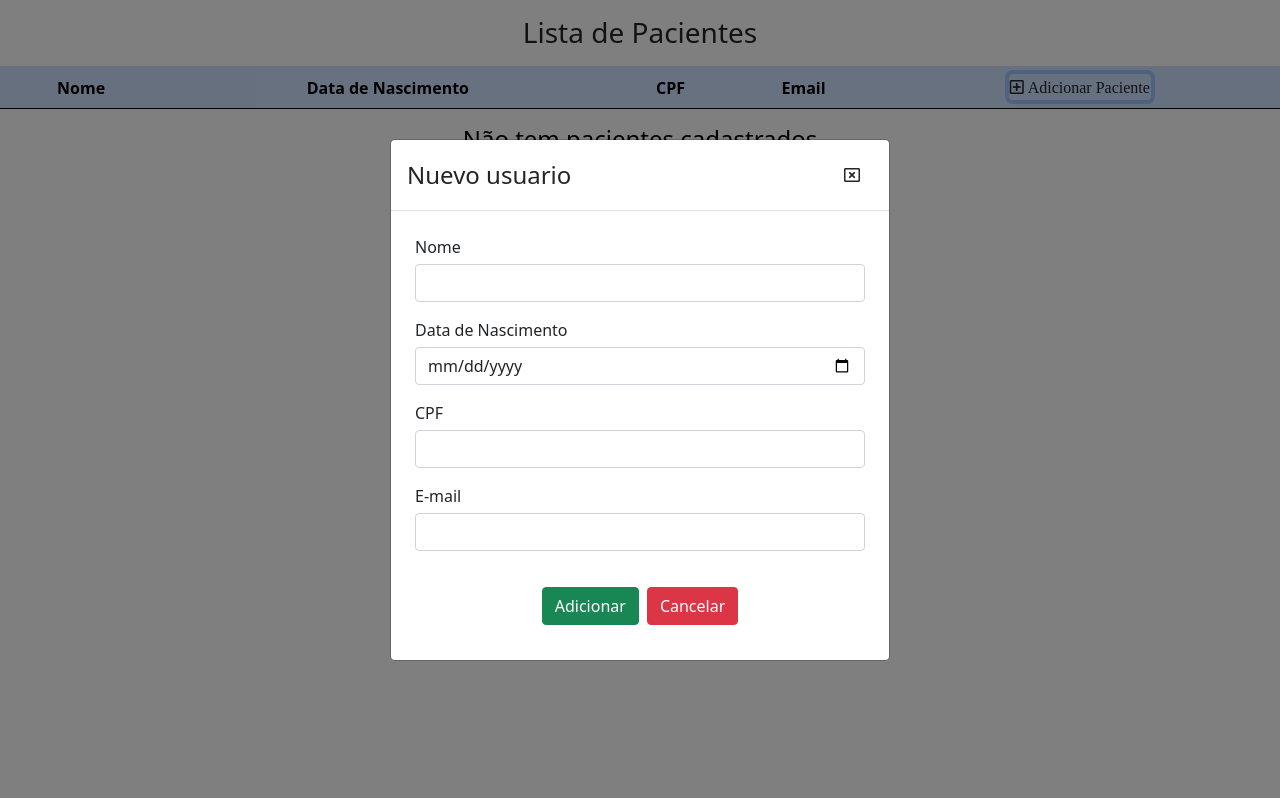
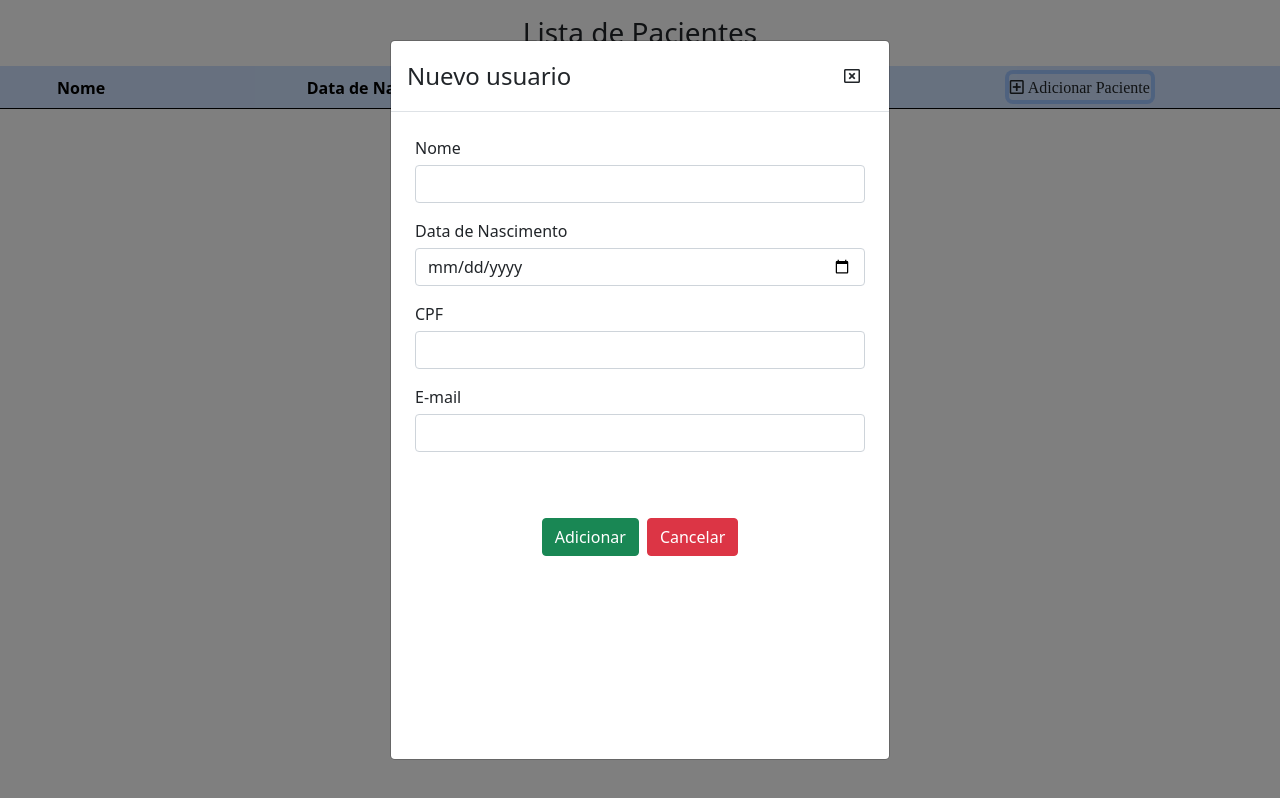
Before and after one commit to LuismGil/PatientsList-vue, a Vue app: page / in a window 1280 px wide. Both pictures are taken after a click on the button "Adicionar Paciente". Built offline with nearby package versions, Linux system fonts and the light colour scheme.

Commit message:
Up changes 6.0

```diff
--- a/src/components/patients/PatientsModal.vue
+++ b/src/components/patients/PatientsModal.vue
@@ -4,7 +4,7 @@
       <div class="modal-mask">
         <div class="modal-wrapper">
           <div class="modal-dialog">
-            <div class="modal-content">
+            <div class="modal-content modal-content_height">
               <div class="modal-header">
                 <h4 class="modal-title">
                   {{ dynamicTitle }}
@@ -19,7 +19,7 @@
                 </button>
               </div>
 
-              <div class="modal-body">
+              <div class="modal-body modal-body_overflow">
                 <form class="modal-input">
                   <div class="form-group m-2">
                     <label for="name">Nome</label>
@@ -55,11 +55,29 @@
                     </div>
                   </div>
 
-                  <div class="form-group m-2">
+                  <div>
+                    <div
+                      v-if="editPatient"
+                      class="form-group m-2"
+                    >
+                      <label for="cpfNotEdit">CPF</label>
+                      <input
+                        v-model="newPatient.cpf"
+                        name="cpfNotEdit"
+                        class="form-control"
+                        type="text"
+                        :disabled="editPatient"
+                      >
+                    </div>
+                    <div
+                      v-else
+                      class="form-group m-2"
+                    >
                       <label for="cpf">CPF</label>
                       <input
                         id="cpf-id"
                         v-model="newPatient.cpf"
+                        maxlength="14"
                         name="cpf"
                         class="form-control"
                         type="text"
@@ -81,8 +99,26 @@
                         </p>
                       </div>
                     </div>
+                  </div>
 
-                  <div class="form-group m-2">
+                  <div>
+                    <div
+                      v-if="editPatient"
+                      class="form-group m-2"
+                    >
+                      <label for="emailNotEdit">E-mail</label>
+                      <input
+                        v-model="newPatient.email"
+                        name="emailNotEdit"
+                        class="form-control"
+                        type="email"
+                        :disabled="editPatient"
+                      >
+                    </div>
+                    <div
+                      v-else
+                      class="form-group m-2"
+                    >
                       <label for="email">E-mail</label>
                       <input
                         v-model="newPatient.email"
@@ -104,6 +140,7 @@
                         <p v-if="!$v.newPatient.email.notEmail">
                           Um usuario com esse Email já existe
                         </p>
+                      </div>
                     </div>
                   </div>
                 </form>
@@ -221,9 +258,11 @@ export default {
       this.$v.$touch();
 
       if (
+        (
           this.$v.newPatient.$pending
           || this.$v.newPatient.$error
           || this.$v.newPatient.$invalid
+        ) && !this.editPatient
       ) {
         return;
       }
@@ -251,8 +290,6 @@ export default {
 
         this.patients[patientIndex].name = this.newPatient.name;
         this.patients[patientIndex].date = this.newPatient.date;
-        this.patients[patientIndex].cpf = this.newPatient.cpf;
-        this.patients[patientIndex].email = this.newPatient.email;
 
         localStorage.setItem('patients', JSON.stringify(this.patients));
 
@@ -288,6 +325,14 @@ export default {
   vertical-align: middle;
 }
 
+.modal-body_overflow {
+  overflow-y: auto !important;
+}
+
+.modal-content_height {
+  height: 90vh !important;
+}
+
 .modal-input {
   display: flex;
   flex-direction: column;
@@ -300,6 +345,7 @@ export default {
 
 .modal-btn {
   margin-bottom: 15px;
+  margin-top: 30px;
 }
 
 div > label {
```
Also changed, not shown: 8 other files (tests, documents, lock files or other folders). Lines whose indentation alone changed are shown as unchanged.
